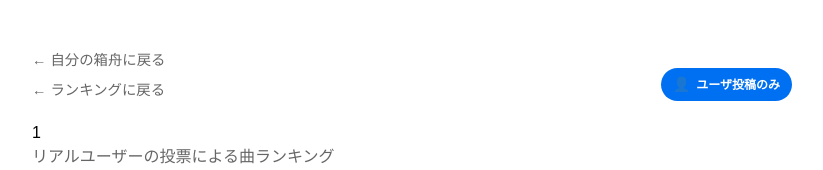
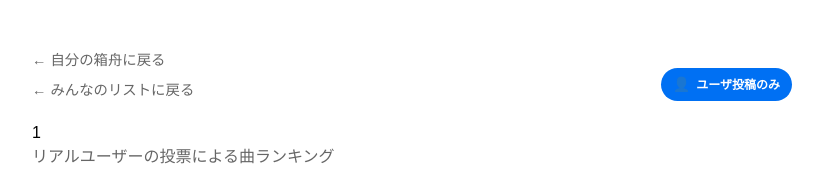
Before and after one commit to ipiwaihe/music-ark, a Next.js app: page /songs/1 in a window 1280 px wide. Shown: the top 170 px of the page, without its empty margins (228-1051 px from the left). Built offline with nearby package versions, Linux system fonts and the light colour scheme; no server answers; the database is empty.

Commit message:
表記修正

```diff
--- a/app/songs/[artistName]/page.tsx
+++ b/app/songs/[artistName]/page.tsx
@@ -49,7 +49,7 @@ export default async function ArtistPage({ params }: Props) {
             ← 自分の箱舟に戻る
           </Link>
           <Link href="/songs" style={{ textDecoration: 'none', color: '#666', fontSize: '0.9em' }}>
-            ← ランキングに戻る
+            ← みんなのリストに戻る
           </Link>
         </div>
         <FilterToggleButton isRealOnly={isRealOnly} />
--- a/app/songs/page.tsx
+++ b/app/songs/page.tsx
@@ -59,7 +59,7 @@ export default async function SongsListPage() {
         <FilterToggleButton isRealOnly={isRealOnly} />
       </div>
 
-      <h1>音楽の箱舟 ランキング</h1>
+      <h1>音楽の箱舟 みんなのリスト</h1>
       <p style={{ marginBottom: '20px', fontSize: '0.9em', color: '#666' }}>
         {isRealOnly
           ? '【リアルユーザー限定】 実際にユーザーが投票した熱量の高いランキングです。'
```
